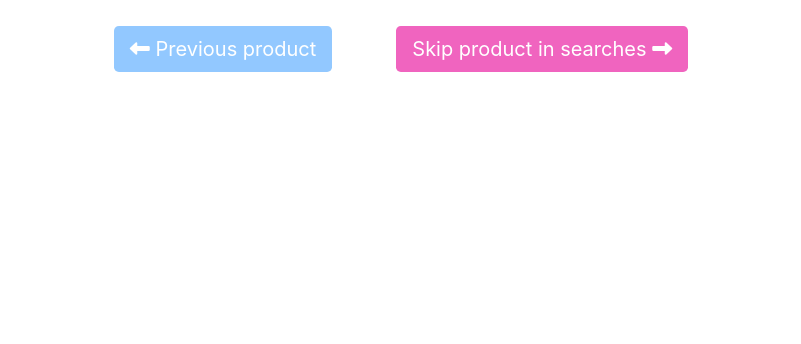
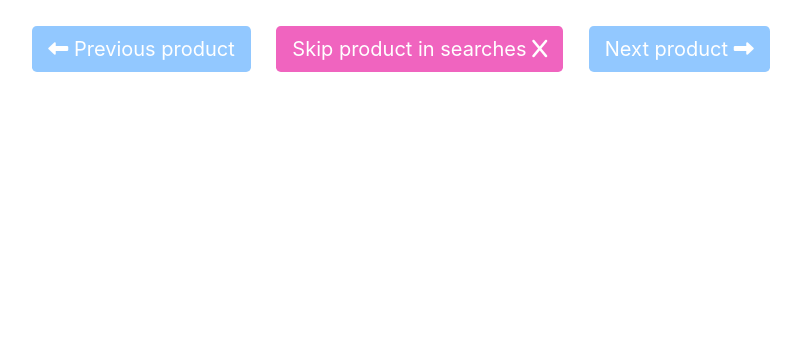
Before and after one commit to jopajak/Online-Toys-Shopping, a Flask app: template app/templates/product_results.html in a window 1280 px wide. Shown: the part 76-420 px from the top of the page, without its empty margins (239-1040 px from the left). Run offline with Flask 2, Linux system fonts and the light colour scheme; the template is opened without the code that fills it, so the values that code supplies are empty; parts of the project's set-up code (start-up, migrations or seed data) failed here and were passed over; some libraries are stand-ins or nearby versions.

Commit message:
Minor changes in templates

```diff
--- a/app/forms.py
+++ b/app/forms.py
@@ -44,8 +44,8 @@ class SearchFormFile(FlaskForm):
     file = FileField('Shopping list', name="file", validators=[FileRequired()])
 
     # filters
-    platform = RadioField('Platform', choices=[('Ceneo', 'Ceneo'), ('Allegro', 'Allegro (not available)'),
-                                               ('C&A', 'Ceneo&Allegro (not available)')], default='Ceneo')
+    platform_file = RadioField('Platform', choices=[('Ceneo', 'Ceneo'), ('Allegro', 'Allegro (not available)'),
+                                                    ('C&A', 'Ceneo&Allegro (not available)')], default='Ceneo')
     price_min = IntegerField('Price from', widget=NumberInput(min=0, step=1), render_kw={"placeholder": "PLN"},
                              validators=[Optional()])
     price_max = IntegerField('Price to', widget=NumberInput(min=0, step=1), render_kw={"placeholder": "PLN"},
--- a/app/static/style.css
+++ b/app/static/style.css
@@ -37,7 +37,7 @@ details{
 .btn-product-nav{
     display: flex;
     justify-content: center;
-    gap: 5%;
+    gap: 2%;
 }
 
 .btn-back{
@@ -172,28 +172,25 @@ details{
             border: rgba(88, 172, 255, 0.99) !important;
     }
         .btn-product {
-            margin-left: auto;
+            height: 100%;
             background-color: rgba(88, 172, 255, 0.99) !important;
             color: white;
             border: rgba(88, 172, 255, 0.99) !important;
     }
 
         .btn-product-pink {
-            margin-left: auto;
             background-color: rgba(240, 99, 191,0.99)!important;
             color: white;
             border: rgba(240, 99, 191,0.99) !important;
         }
 
         .btn-product-pink:hover {
-            margin-left: auto;
             background-color: rgba(240, 99, 191,0.6)!important;
             color: white;
             border: rgba(240, 99, 191,0.6) !important;
         }
 
         .btn-product:hover {
-            margin-left: auto;
             background-color: rgba(88, 172, 255, 0.6) !important;
             color: white;
             border: rgba(88, 172, 255, 0.8) !important;
@@ -219,6 +216,20 @@ details{
             color: white;
             border: rgba(88, 172, 255, 0.8) !important;
     }
+
+        .cancel{
+            background-color: rgba(169,169,169);
+            color: white;
+        }
+
+        .cancel:hover{
+            background-color: rgba(169,169,169,0.6);
+            color: white;
+        }
+
+        .modal-content{
+            color: rgb(76, 148, 222);
+        }
 
         .choose-form {
             display:flex;
--- a/app/templates/product_results.html
+++ b/app/templates/product_results.html
@@ -3,13 +3,36 @@
 <div class = "text-content">
     <div class="btn-product-nav">
         {% if product_id>0 %}
-        <a href="/product/{{product_id-1}}" ><button class="btn btn-lg btn-product"> <i class="fa-solid fa-left-long"></i> Previous product</button></a>
+        <a href="/product/{{product_id-1}}" ><button class="btn btn-lg btn-product"> <i class="fa-solid fa-left-long"></i>  Previous product</button></a>
         {% else %}
         <a href="/product/{{product_id-1}}" class="link-disabled"><button class="btn btn-lg btn-product" type="button" disabled> <i class="fa-solid fa-left-long"></i> Previous product</button></a>
         {% endif %}
-
-        <a href="/product/{{ product_id }}/-2"><button class="btn btn-lg btn-product-pink">Skip product in searches <i class="fa-solid fa-right-long"></i></button></a>
-
+        <button class="btn btn-lg btn-product-pink" data-toggle="modal" data-target="#skip_modal">Skip product in searches <i class="fa-solid fa-x"></i></button>
+        {% if product_id < product_length - 1 %}
+        <a href="/product/{{product_id+1}}" ><button class="btn btn-lg btn-product">Next product <i class="fa-solid fa-right-long"></i></button></a>
+        {% else %}
+        <a href="/product/{{product_id+1}}" class="link-disabled"><button class="btn btn-lg btn-product" type="button" disabled>Next product <i class="fa-solid fa-right-long"></i></button></a>
+        {% endif %}
+    </div>
+    <div class="modal fade" id="skip_modal" tabindex="-1" role="dialog" aria-labelledby="exampleModalCenterTitle" aria-hidden="true">
+        <div class="modal-dialog modal-dialog-centered"  role="document">
+            <div class="modal-content">
+                <div class="modal-header">
+                    <h5 class="modal-title"><b>Skip product</b></h5>
+                    <button type="button" class="close" data-dismiss="modal" aria-label="Close">
+                        <span aria-hidden="true">&times;</span>
+                    </button>
+                </div>
+                <div class="modal-body">
+                    <h5><b>Are you sure you want to skip this product?</b></h5>
+                    <b>This product will not be taken into account on your final list of products and offers.</b>
+                </div>
+                <div class="modal-footer">
+                    <a type="button" class="btn btn-product-pink" href="/product/{{ product_id }}/-2">Skip product <i class="fa-solid fa-x"></i></a>
+                    <button type="button" class="btn cancel" data-dismiss="modal">Cancel</button>
+                </div>
+            </div>
+        </div>
     </div>
     {% if products %}
         {% for product in products %}
```
Also changed, not shown: app/templates/home.html (+7 -1 lines).
